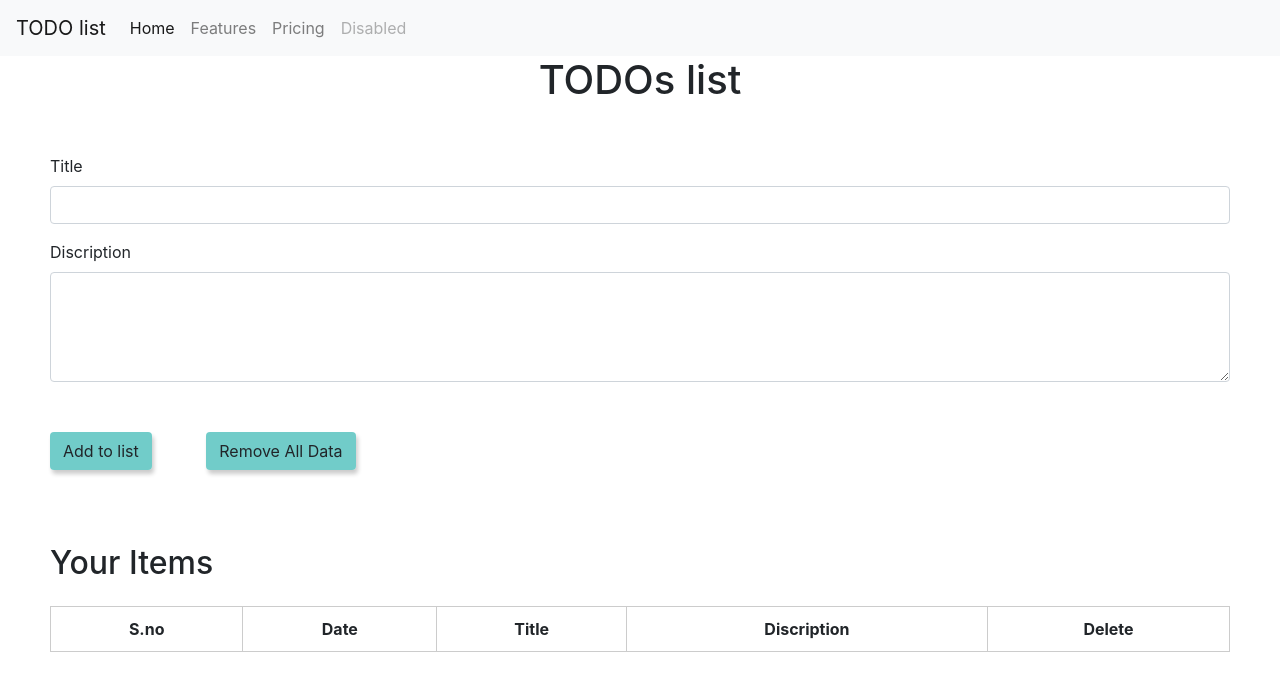
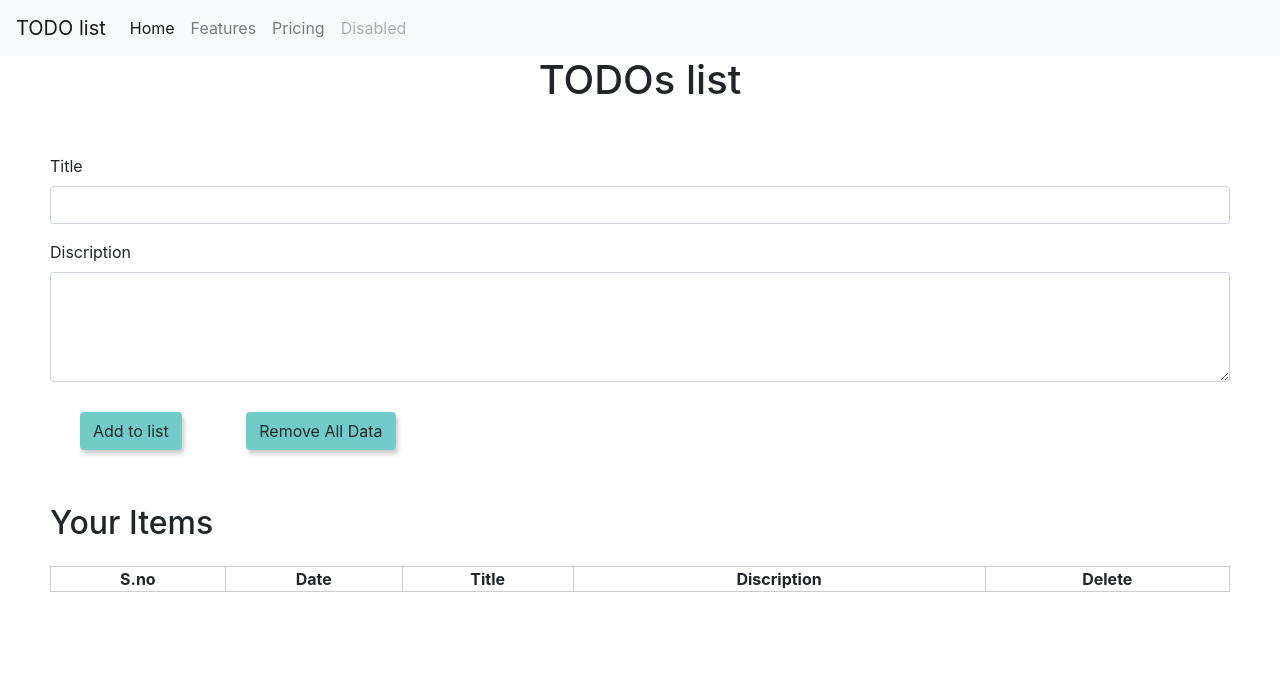
Before and after one commit to anilkarela/todo-list, a plain HTML site: page index.html in a window 1280 px wide. Drawn offline with nearby package versions, Linux system fonts and the light colour scheme.

Commit message:
DelBtn modified

```diff
--- a/style.css
+++ b/style.css
@@ -27,12 +27,10 @@ li {
     text-align: center;
 }
 
-.btn {
+.btn, .DelBtn {
+    margin: 30px;
     box-shadow: 2px 4px 4px #ccc;
     background-color: rgba(101, 200, 197, 0.921);
-}
-.DelBtn{
-    margin: 50px;
 }
 
 #aboveform {
@@ -58,7 +56,7 @@ table {
 th,
 td {
     border: #ccc 1px solid;
-    padding: 10px;
+    /* padding: 10px; */
     text-align: center;
 }
 
```
